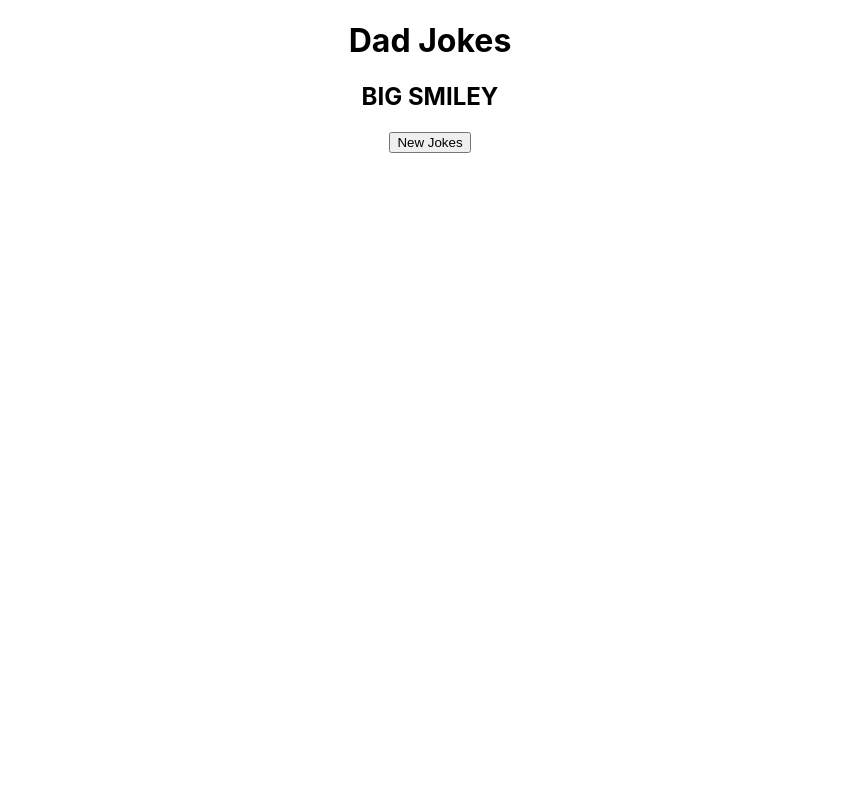
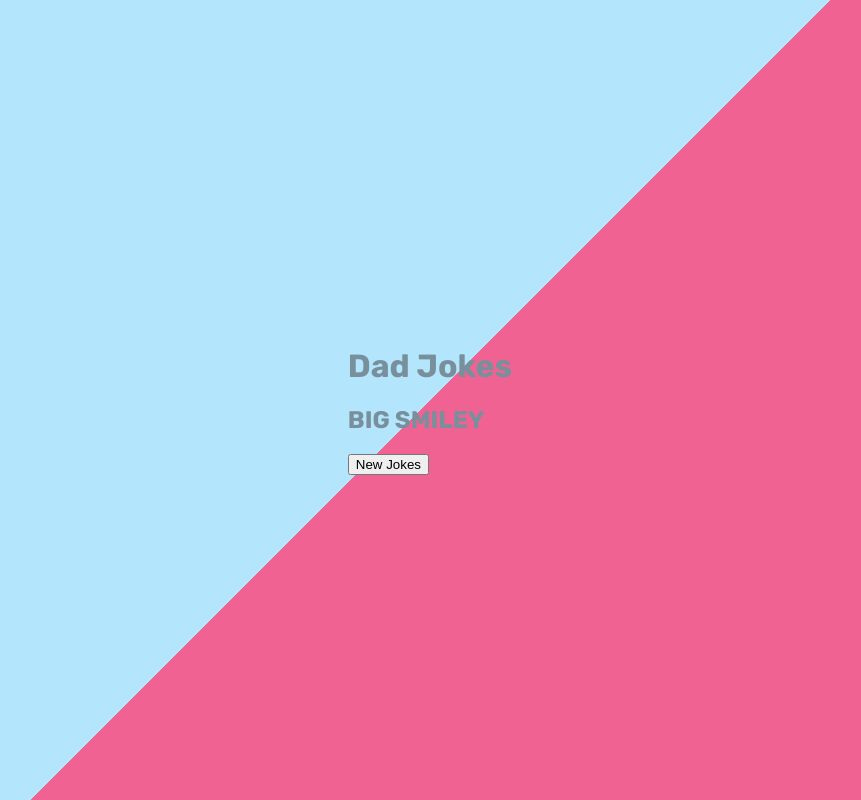
Before and after one commit to phieraditya/react-dad-jokes, a React (Create React App) app: page / in a window 1280 px wide. Shown: the whole page, without its empty margins (210-1071 px from the left). Built offline with nearby package versions, Linux system fonts and the light colour scheme.

Commit message:
style the App component

```diff
--- a/public/index.html
+++ b/public/index.html
@@ -2,13 +2,10 @@
 <html lang="en">
   <head>
     <meta charset="utf-8" />
-    <link rel="icon" href="%PUBLIC_URL%/favicon.ico" />
+    <link rel="icon" href="%PUBLIC_URL%/laugh-icon.jpeg" />
     <meta name="viewport" content="width=device-width, initial-scale=1" />
     <meta name="theme-color" content="#000000" />
-    <meta
-      name="description"
-      content="Web site created using create-react-app"
-    />
+
     <link rel="apple-touch-icon" href="%PUBLIC_URL%/logo192.png" />
     <!--
       manifest.json provides metadata used when your web app is installed on a
@@ -24,7 +21,11 @@
       work correctly both with client-side routing and a non-root public URL.
       Learn how to configure a non-root public URL by running `npm run build`.
     -->
-    <title>React App</title>
+    <link
+      href="https://fonts.googleapis.com/css2?family=Quicksand:wght@300&family=Rubik:wght@300;400;700&display=swap"
+      rel="stylesheet"
+    />
+    <title>Dad Jokes</title>
   </head>
   <body>
     <noscript>You need to enable JavaScript to run this app.</noscript>
--- a/src/App.css
+++ b/src/App.css
@@ -1,38 +1,15 @@
 .App {
-  text-align: center;
-}
-
-.App-logo {
-  height: 40vmin;
-  pointer-events: none;
-}
-
-@media (prefers-reduced-motion: no-preference) {
-  .App-logo {
-    animation: App-logo-spin infinite 20s linear;
-  }
-}
-
-.App-header {
-  background-color: #282c34;
-  min-height: 100vh;
   display: flex;
-  flex-direction: column;
   align-items: center;
   justify-content: center;
-  font-size: calc(10px + 2vmin);
-  color: white;
+  height: 100vh;
+  font-family: 'Rubik', sans-serif;
+  color: #78909c;
+  background: linear-gradient(
+    135deg,
+    rgba(179, 229, 252, 1) 0%,
+    rgba(179, 229, 252, 1) 50%,
+    rgba(240, 98, 146, 1) 50%,
+    rgba(240, 98, 146, 1) 100%
+  );
 }
-
-.App-link {
-  color: #61dafb;
-}
-
-@keyframes App-logo-spin {
-  from {
-    transform: rotate(0deg);
-  }
-  to {
-    transform: rotate(360deg);
-  }
-}
```
Also changed, not shown: public/laugh-icon.jpeg (added).
